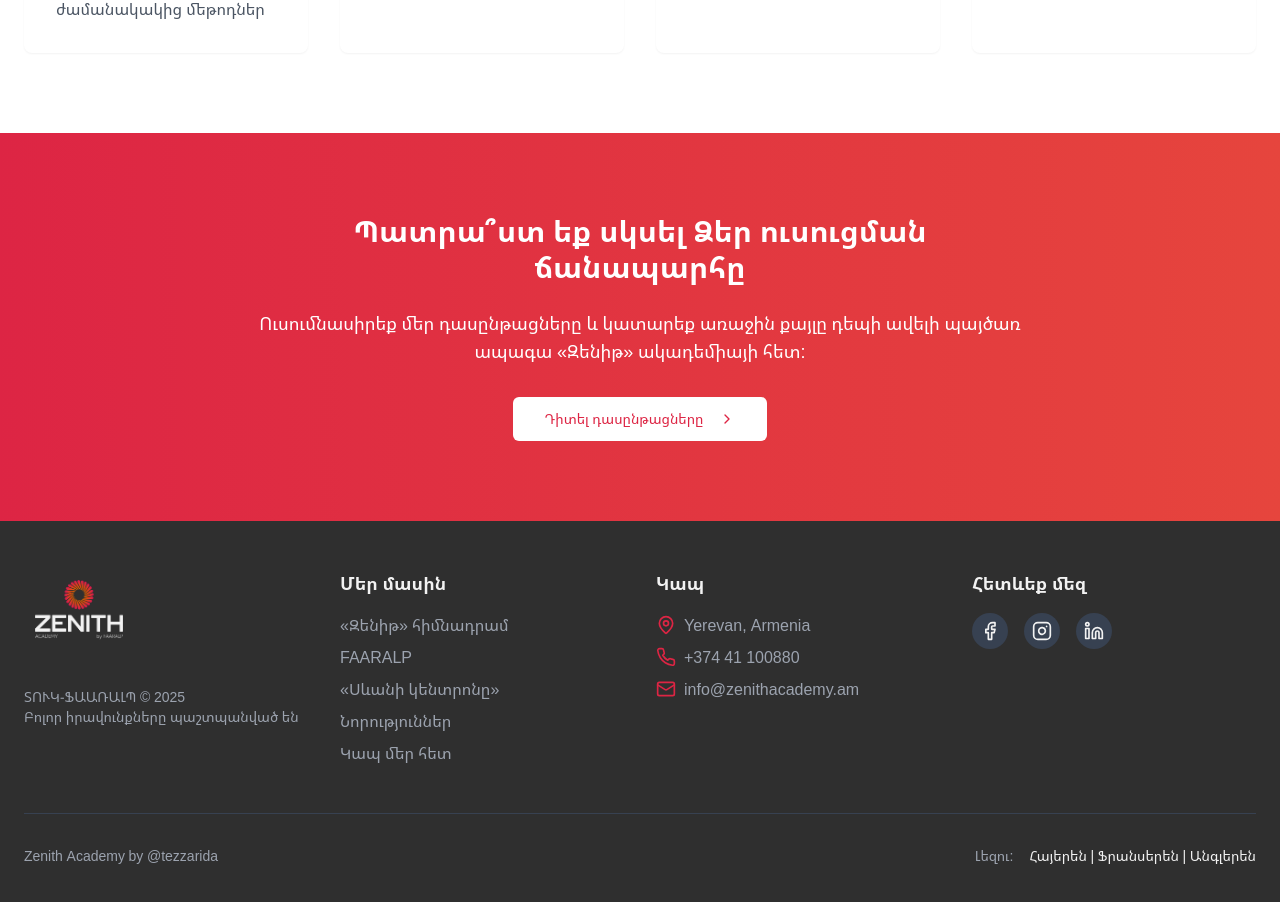
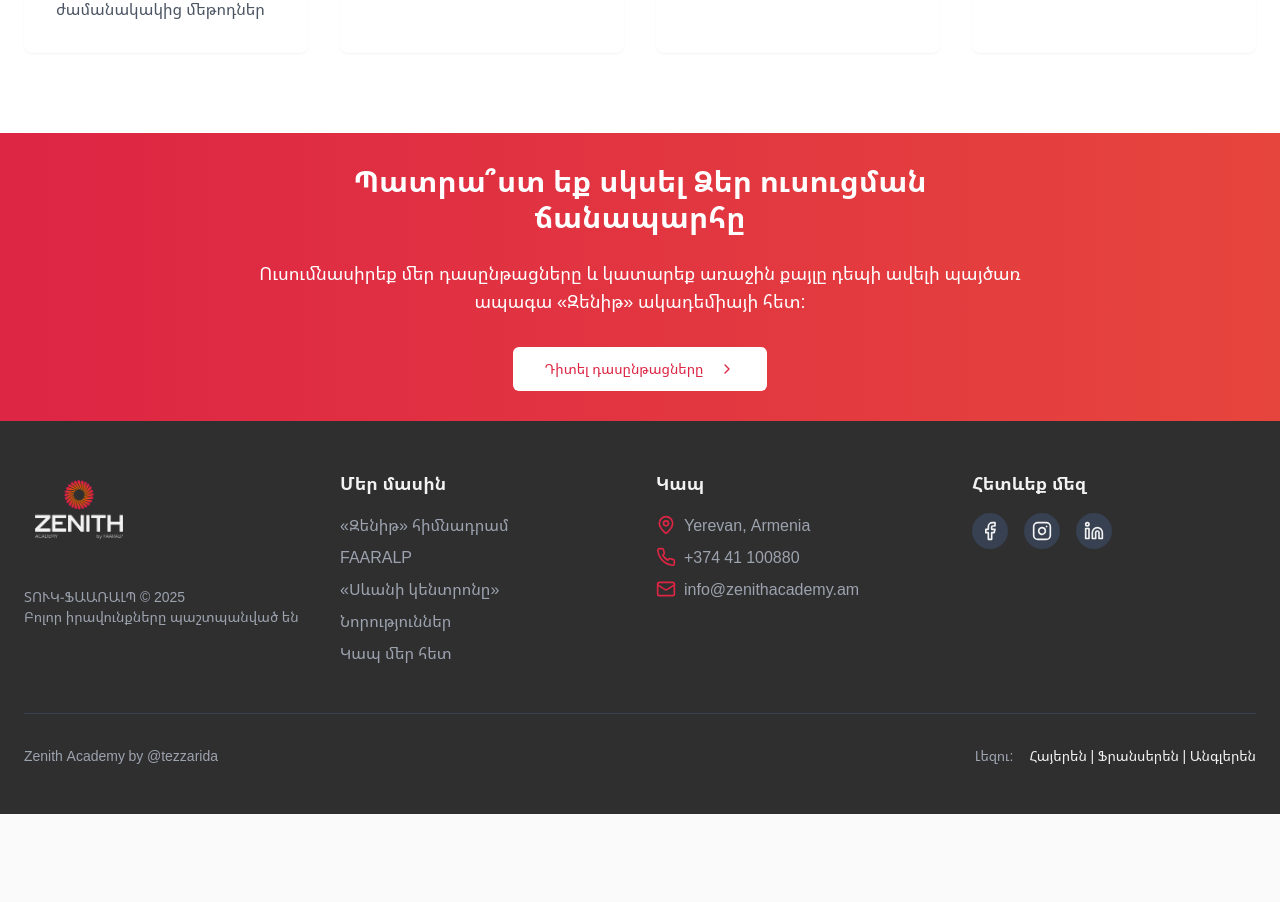
Before and after one commit to fulfilledbyai/zenith-academy-web, a React (Vite) app: page / in a window 1280 px wide. Shown: the part 4011-4913 px from the top of the page. After the commit the page ends 4825 px from the top, so only its background shows below. Built offline with nearby package versions, Linux system fonts and the light colour scheme.

Commit message:
Visual edit in Lovable
Edited UI in Lovable

```diff
--- a/src/pages/Index.tsx
+++ b/src/pages/Index.tsx
@@ -177,7 +177,7 @@ const Index = () => {
       </section>
 
       {/* CTA Section */}
-      <section className="py-20 bg-gradient-to-r from-rustyRed to-[#e6453d] text-white">
+      <section className="bg-gradient-to-r from-rustyRed to-[#e6453d] text-white py-[30px]">
         <div className="container mx-auto px-4 md:px-6 text-center">
           <div className="max-w-3xl mx-auto">
             <h2 className="text-3xl font-bold mb-6">{t('features.cta.title')}</h2>
```
